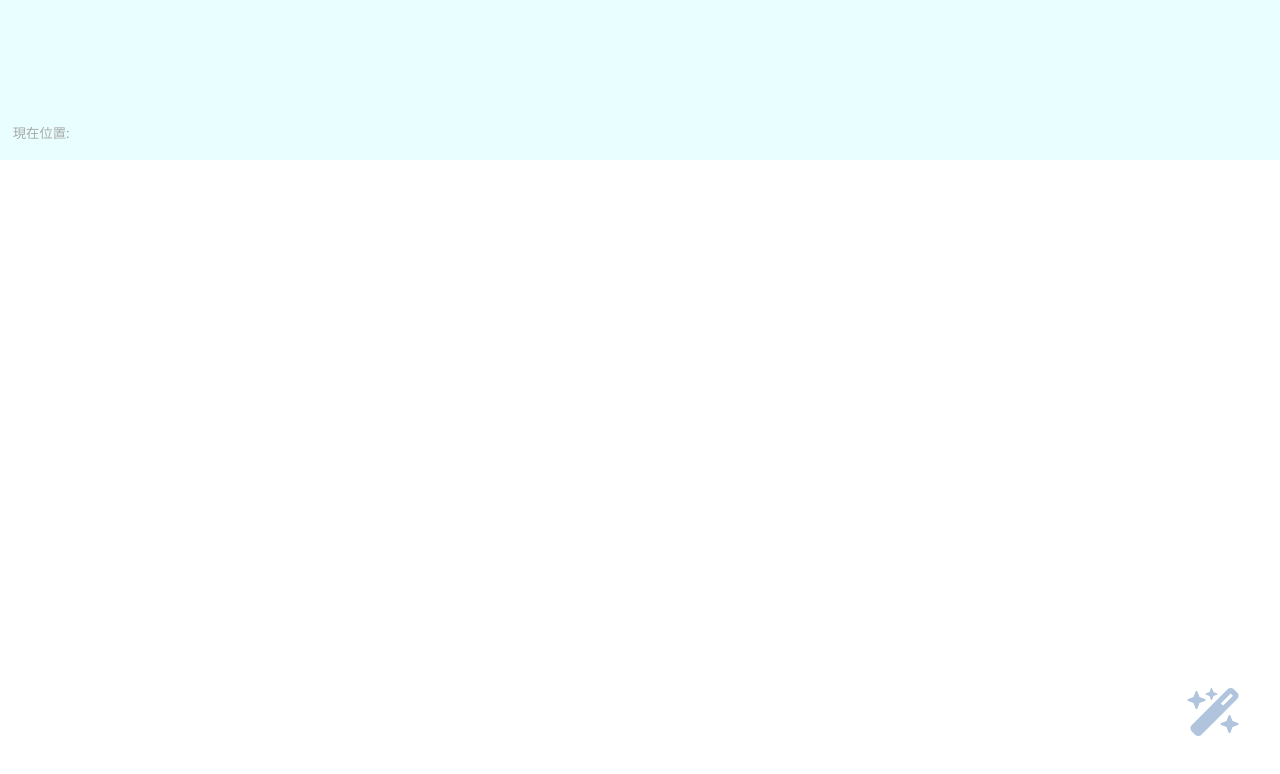
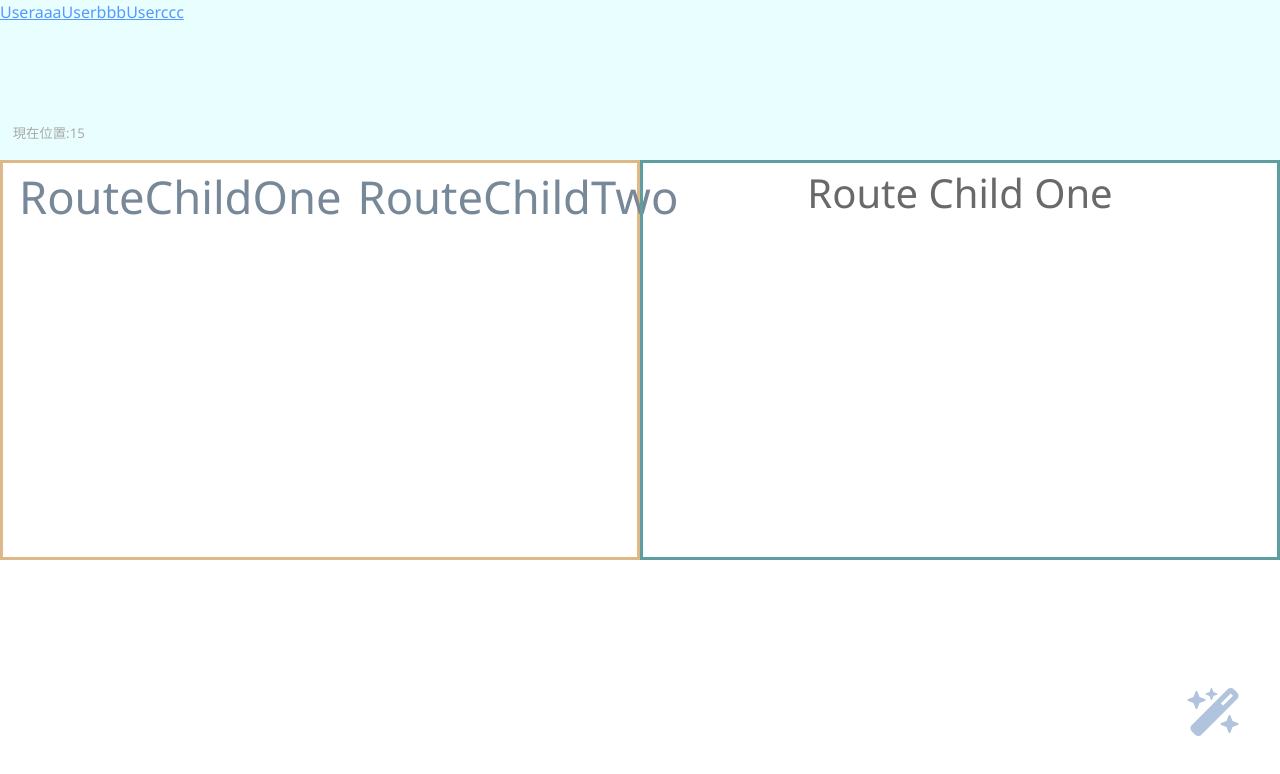
Before and after one commit to zawarudoooooooo/2023-11-17-1, a Vue app: page /RouteFam/RouteChildOne in a window 1280 px wide. Before the commit this address had no page. Shown: the top 774 px of the page. Built offline with nearby package versions, Linux system fonts and the light colour scheme.

Commit message:
Route Fam

```diff
--- a/src/components/Header.vue
+++ b/src/components/Header.vue
@@ -5,6 +5,7 @@ import counter from "../stores/counter"
 export default{
     data(){
         return{
+            arr:["aaa","bbb","ccc"]
 
         }
     },
@@ -19,6 +20,7 @@ export default{
 
 <template>
     <div class="header">
+        <RouterLink v-for="i in arr" :to="`/User/${i}`">User{{ i }}</RouterLink>
     </div>
     <div class="buttom">
         <p>{{ locationInfo }}</p>
--- /dev/null
+++ b/src/components/RouteChildOne.vue
@@ -0,0 +1,25 @@
+<script>
+export default{
+    data(){
+        return{
+
+
+        }
+    }
+}
+</script>
+
+<template>
+    <p>Route Child One</p>
+
+
+</template>
+
+<style lang="scss" scoped>
+        p{
+        font-size: 30pt;
+        color: dimgray;
+        text-align: center;
+    }
+
+</style>
--- /dev/null
+++ b/src/components/RouteChildTwo.vue
@@ -0,0 +1,25 @@
+<script>
+export default{
+    data(){
+        return{
+
+
+        }
+    }
+}
+</script>
+
+<template>
+        <p>Route Child Two</p>
+
+
+</template>
+
+<style lang="scss" scoped>
+    p{
+        font-size: 30pt;
+        color: dimgray;
+        text-align: center;
+    }
+
+</style>
--- /dev/null
+++ b/src/components/RouteFamBar.vue
@@ -0,0 +1,29 @@
+<script>
+import { RouterLink, RouterView } from 'vue-router'
+export default{
+    data(){
+        return{
+
+
+        }
+    },
+    components:{
+        RouterLink
+    }
+}
+</script>
+
+<template>
+    <RouterLink to="/RouteFam/RouteChildOne" class="routerItem">RouteChildOne</RouterLink>
+    <RouterLink to="/RouteFam/RouteChildTwo" class="routerItem">RouteChildTwo</RouterLink>
+</template>
+
+<style lang="scss" scoped>
+    .routerItem{
+        text-decoration: none;
+        color: lightslategray;
+        font-size: 34pt;
+        margin-left: 2vmin;
+    }
+
+</style>
--- a/src/router/index.js
+++ b/src/router/index.js
@@ -60,6 +60,27 @@ const router = createRouter({
       component: () => import('../views/DataFlow.vue')
     },
     {
+      path: '/User/:userId',
+      name: 'User',
+      component: () => import('../views/User.vue'),
+      props:true
+    },
+    {
+      path: '/RouteFam',
+      name: 'RouteFam',
+      component: () => import('../views/RouteFam.vue'),
+      children:[
+        {
+          path:'RouteChildOne',
+          component: () => import('../components/RouteChildOne.vue'),
+        },
+        {
+          path:'RouteChildTwo',
+          component: () => import('../components/RouteChildTwo.vue'),
+        },
+      ]
+    },
+    {
       path: '/Three',
       name: 'Three',
       component: () => import('../views/Practice/Three.vue')
@@ -84,6 +105,11 @@ const router = createRouter({
       name: 'ExpenseTrackerProfile',
       component: () => import('../views/Practice/ExpenseTrackerProfile.vue')
     },
+    {
+      path:"/:pathMatch(.*)*",
+      name:"NotFound",
+      component: () => import('../views/NotFound.vue'),
+    }
   ]
 })
 export default router
--- a/src/views/Entry.vue
+++ b/src/views/Entry.vue
@@ -35,6 +35,9 @@
             },
             goDataFlow(){
                 this.$router.push('DataFlow')
+            },
+            goRouteFam(){
+                this.$router.push('/RouteFam')
             },
             goPracticeOne(){
                 this.$router.push('/Three')
@@ -93,9 +96,9 @@
         <div class="itemFourteen">
             <a href="https://monumental-crumble-977d07.netlify.app/"><p>Profile Website</p></a>
         </div>
-        <!-- <div class="itemFifteen">
-            <p @click="goDataFlow()">Data Flow</p>
-        </div> -->
+        <div class="itemFifteen">
+            <p @click="goRouteFam()">Route Fam</p>
+        </div>
     </div>
 </template>
 
--- /dev/null
+++ b/src/views/NotFound.vue
@@ -0,0 +1,23 @@
+<script>
+export default{
+    data(){
+        return{
+
+        }
+    }
+}
+</script>
+
+<template>
+    <p>404 Not Found</p>
+</template>
+
+
+<style lang="scss" scoped>
+    p{
+        font-size: 100pt;
+        color: brown;
+        text-align: center;
+    }
+
+</style>
--- /dev/null
+++ b/src/views/RouteFam.vue
@@ -0,0 +1,51 @@
+<script>
+import { mapState, mapActions } from 'pinia'
+import counter from "../stores/counter"
+import { RouterLink, RouterView } from 'vue-router'
+import RouteFamBar from '../components/RouteFamBar.vue'
+export default{
+    data(){
+        return{
+        }
+    },
+    methods:{
+        ...mapActions(counter,["setLocation"]),
+    },
+    mounted(){
+        this.setLocation(15)
+    },
+    components:{
+        RouterView,
+        RouteFamBar
+    }
+}
+</script>
+
+<template>
+    <div class="content">
+        <div class="leftArea">
+            <RouteFamBar />
+        </div>
+        <div class="rightArea">
+            <RouterView />
+        </div>
+    </div>
+</template>
+
+<style lang="scss" scoped>
+
+    .content{
+        display: flex;
+        .leftArea{
+            width: 50vw;
+            height: 50vh;
+            border: 3px solid burlywood;
+        }
+
+        .rightArea{
+            width: 50vw;
+            height: 50vh;
+            border: 3px solid cadetblue;
+        }
+    }
+</style>
--- /dev/null
+++ b/src/views/User.vue
@@ -0,0 +1,21 @@
+<template lang="">
+    <div>
+        <h1>UserId:{{$route.params.userId}}</h1>
+        <h2>Props:{{this.userId}}</h2>
+    </div>
+</template>
+<script>
+export default {
+    props:[
+        "userId"
+    ],
+    mounted(){
+        console.log(this.$route.params.userId)
+        console.log(this.userId)
+    }
+
+}
+</script>
+<style lang="">
+
+</style>
```
